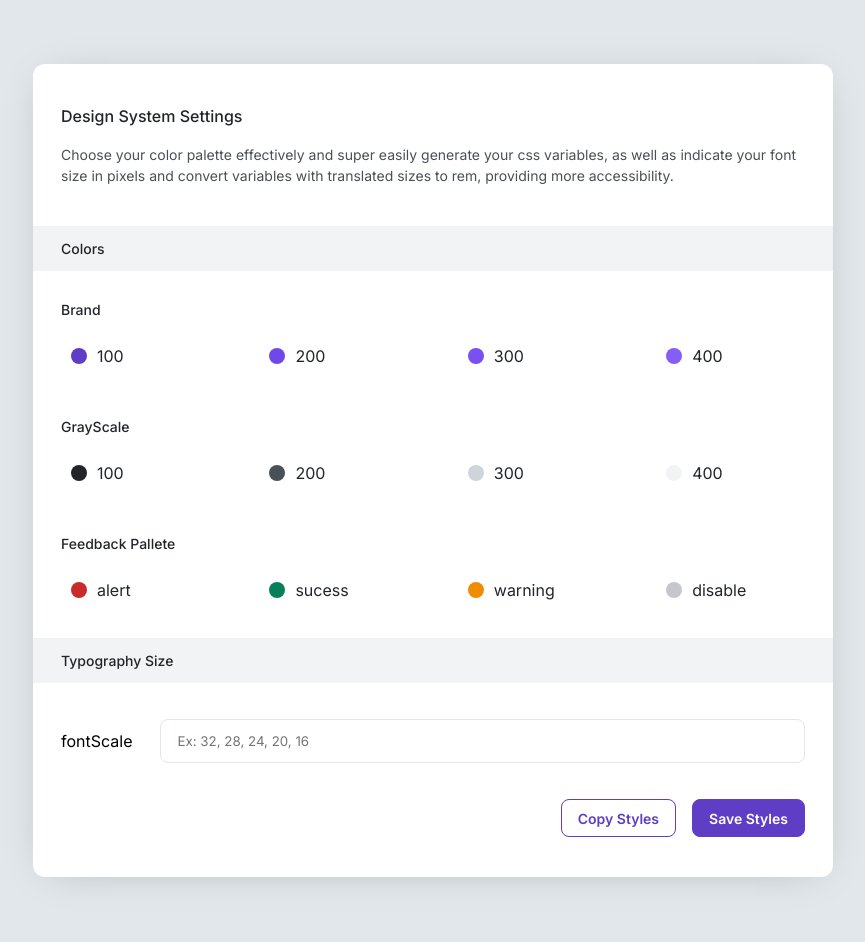
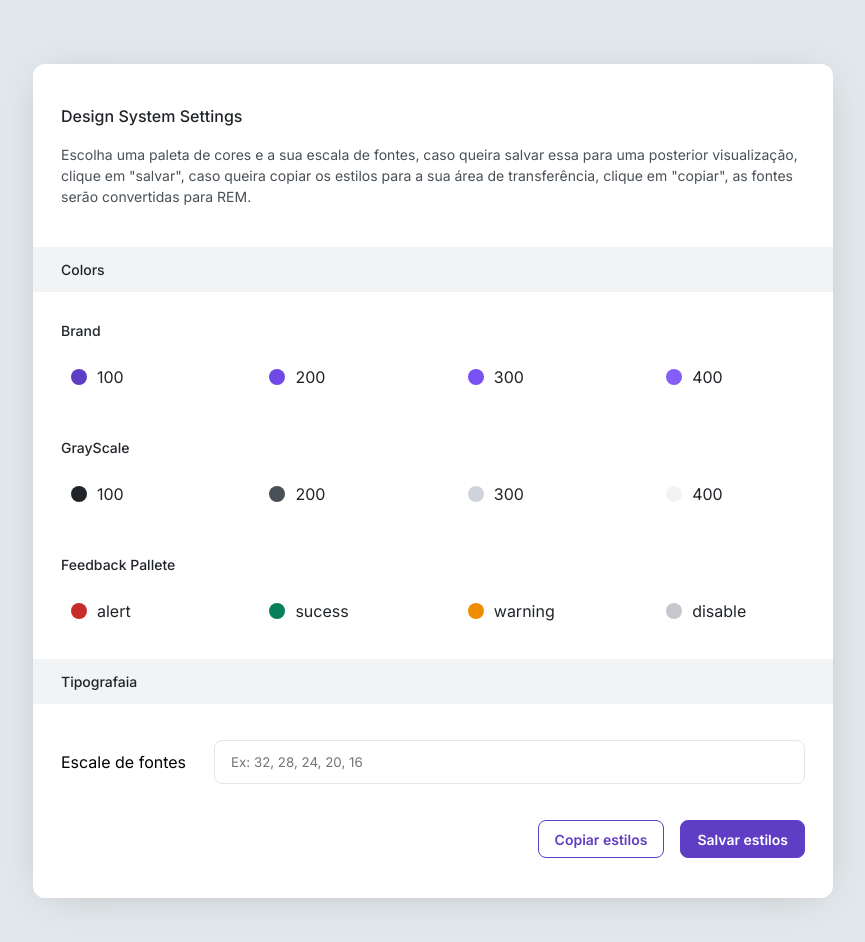
Before and after one commit to Danielle-Luz/Css-variables-generator, a plain HTML site: page index.html in a window 1280 px wide. Shown: the whole page, without its empty margins (207-1072 px from the left). Drawn offline with Linux system fonts and the light colour scheme.

Commit message:
feat: translate text to portuguese

```diff
--- a/index.html
+++ b/index.html
@@ -24,10 +24,7 @@
       <header class="settings-header">
         <h1 class="font-1 medium grey-100">Design System Settings</h1>
         <p class="font-2 regular grey-200">
-          Choose your color palette effectively and super easily generate your
-          css variables, as well as indicate your font size in pixels and
-          convert variables with translated sizes to rem, providing more
-          accessibility.
+          Escolha uma paleta de cores e a sua escala de fontes, caso queira salvar essa para uma posterior visualização, clique em "salvar", caso queira copiar os estilos para a sua área de transferência, clique em "copiar", as fontes serão convertidas para REM.
         </p>
       </header>
       <form>
@@ -93,11 +90,11 @@
         </fieldset>
         <fieldset class="settings-form-section">
           <legend class="font-2 medium title-header grey-100 mb-2">
-            Typography Size
+            Tipografaia
           </legend>
           <div class="container mb-2">
             <div class="input-group">
-              <label for="fontScale">fontScale</label>
+              <label for="fontScale">Escale de fontes</label>
               <input
                 id="fontScale"
                 type="text"
@@ -107,8 +104,8 @@
           </div>
         </fieldset>
         <div class="action-buttons">
-          <button class="bt bt-outline button-copy-colors">Copy Styles</button>
-          <button class="bt button-save-colors">Save Styles</button>
+          <button class="bt bt-outline button-copy-colors">Copiar estilos</button>
+          <button class="bt button-save-colors">Salvar estilos</button>
         </div>
       </form>
     </main>
```
